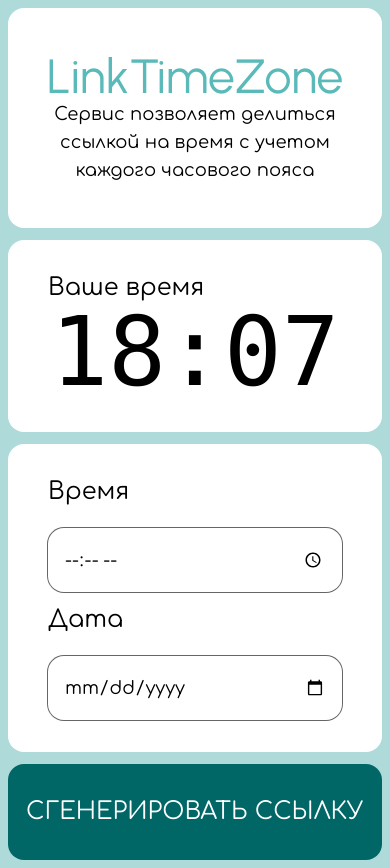
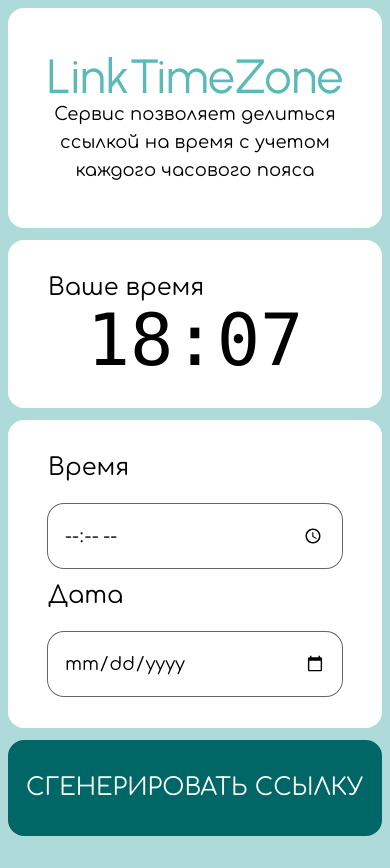
Before and after one commit to eeershov/timelink, a Next.js app: page / in a window 390 px wide. After the commit the page ends 844 px from the top, so only its background shows below. Built offline with nearby package versions, Linux system fonts and the light colour scheme.

Commit message:
fix: css for time font

```diff
--- a/app/ui/userTime.tsx
+++ b/app/ui/userTime.tsx
@@ -19,7 +19,7 @@ const UserTime = () => {
         {/* <span className='text-2xl'>⚙️</span> */}
       </p>
       <div className='flex h-full items-center justify-center'>
-        <p className='font-mono text-8xl 2xl:text-9xl'>
+        <p className='font-mono text-7xl sm:text-8xl 2xl:text-9xl'>
           {time.toLocaleTimeString('ru-RU', {
             hour: '2-digit',
             minute: '2-digit',
```
